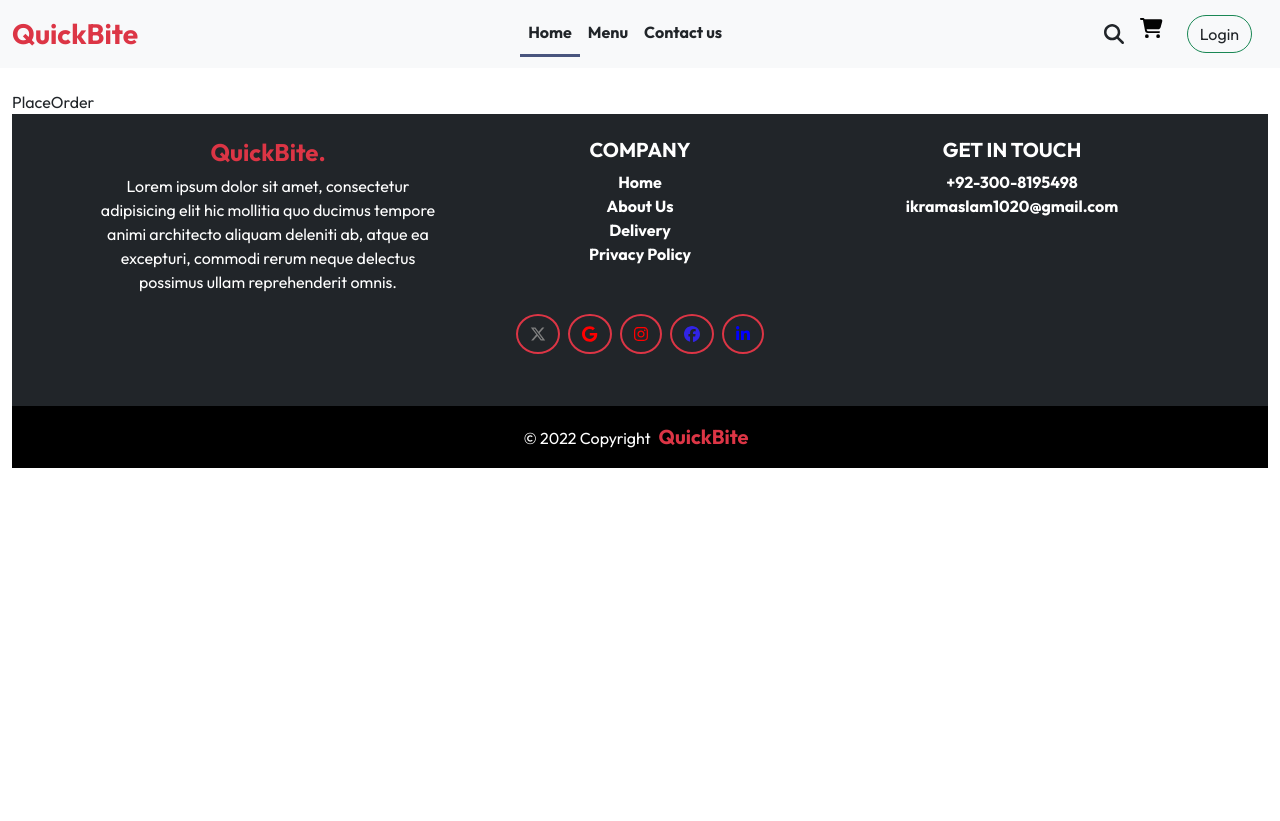
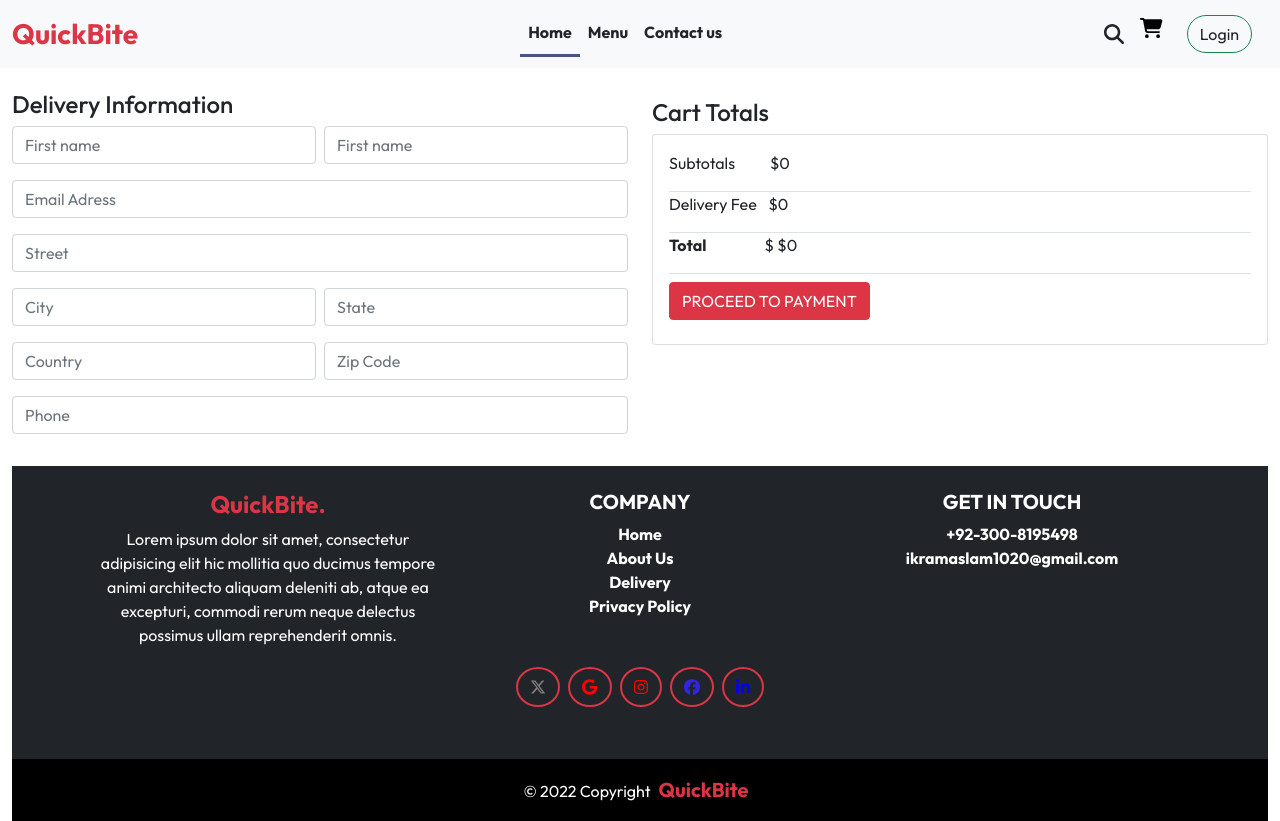
Before and after one commit to chikram/QickBite, a React (Create React App) app: page /order in a window 1280 px wide. Before the commit the page ends 800 px from the top, so only its background shows below. Built offline with nearby package versions, Linux system fonts and the light colour scheme.

Commit message:
creating Place Order Page

```diff
--- a/src/pages/Cart/Cart.jsx
+++ b/src/pages/Cart/Cart.jsx
@@ -1,10 +1,11 @@
 import { StoreContext } from "../../context/StoreContext";
 import "./Cart.css";
 import React, { useContext } from "react";
-
+import { useNavigate } from "react-router-dom";
 const Cart = () => {
   const { cartItems, food_list, removeFromCart, getTotalCartAmount } =
     useContext(StoreContext);
+  const navigate = useNavigate();
   return (
     <>
       <table className="table mb-5 table-responsive">
@@ -57,17 +58,22 @@ const Cart = () => {
               </div>
               <div className="d-flex border-bottom">
                 <p className="card-text">Delivery Fee</p>
-                <p style={{ paddingLeft: "2%" }}>${5}</p>
+                <p style={{ paddingLeft: "2%" }}>
+                  ${getTotalCartAmount() === 0 ? 0 : 5}
+                </p>
               </div>
               <div className="d-flex  border-bottom">
                 <p className="card-text fw-bold">Total</p>
                 <p style={{ paddingLeft: "10%" }}>
-                  ${getTotalCartAmount() + 5}
+                  ${getTotalCartAmount() === 0 ? 0 : getTotalCartAmount() + 5}
                 </p>
               </div>
-              <a href="#" className="btn btn-danger my-2 btn-total">
+              <button
+                className="btn btn-danger my-2 btn-total"
+                onClick={() => navigate("/order")}
+              >
                 PROCEED TO CHECKOUT
-              </a>
+              </button>
             </div>
           </div>
         </div>
--- a/src/pages/PlaceOrder/PlaceOrder.css
+++ b/src/pages/PlaceOrder/PlaceOrder.css
@@ -0,0 +1,10 @@
+@media only screen and (min-width: 322px) and (max-width: 576px) {
+  .place-order {
+    margin-top: 15%;
+  }
+}
+@media only screen and (min-width: 556px) and (max-width: 768px) {
+  .place-order {
+    margin-top: 10%;
+  }
+}
--- a/src/pages/PlaceOrder/PlaceOrder.jsx
+++ b/src/pages/PlaceOrder/PlaceOrder.jsx
@@ -1,8 +1,115 @@
+import { StoreContext } from "../../context/StoreContext";
 import "./PlaceOrder.css";
-import React from "react";
+import React, { useContext } from "react";
 
 const PlaceOrder = () => {
-  return <div>PlaceOrder</div>;
+  const { getTotalCartAmount } = useContext(StoreContext);
+  return (
+    <>
+      <div className="row place-order">
+        <div className="col mb-3">
+          <h4>Delivery Information</h4>
+          <form>
+            <div className="mb-3 d-flex">
+              <input
+                type="text"
+                className="form-control"
+                id="name"
+                aria-describedby="emailHelp"
+                placeholder="First name"
+              />
+              <input
+                type="text"
+                className="form-control ms-2"
+                id="name"
+                aria-describedby="emailHelp"
+                placeholder="First name"
+              />
+            </div>
+            <div className="mb-3">
+              <input
+                class="form-control"
+                type="text"
+                placeholder="Email Adress"
+                aria-label="default input example"
+              />
+            </div>
+            <div className="mb-3">
+              <input
+                class="form-control"
+                type="text"
+                placeholder="Street"
+                aria-label="default input example"
+              />
+            </div>
+            <div className="mb-3 d-flex">
+              <input
+                type="text"
+                className="form-control"
+                aria-label="default input example"
+                placeholder="City"
+              />
+              <input
+                type="text"
+                className="form-control ms-2"
+                aria-label="default input example"
+                placeholder="State"
+              />
+            </div>
+            <div className="mb-3 d-flex">
+              <input
+                type="text"
+                className="form-control"
+                aria-label="default input example"
+                placeholder="Country"
+              />
+              <input
+                type="text"
+                className="form-control ms-2"
+                id="Zip Code"
+                aria-label="default input example"
+                placeholder="Zip Code"
+              />
+            </div>
+            <div className="mb-3">
+              <input
+                class="form-control"
+                type="text"
+                placeholder="Phone"
+                aria-label="default input example"
+              />
+            </div>
+          </form>
+        </div>
+        <div className="col-6 w-50 my-2">
+          <h4>Cart Totals</h4>
+          <div className="card mb-5">
+            <div className="card-body">
+              <div className="d-flex border-bottom">
+                <p className="card-text ">Subtotals</p>
+                <p style={{ paddingLeft: "6%" }}> ${getTotalCartAmount()}</p>
+              </div>
+              <div className="d-flex border-bottom">
+                <p className="card-text">Delivery Fee</p>
+                <p style={{ paddingLeft: "2%" }}>
+                  ${getTotalCartAmount() === 0 ? 0 : 5}
+                </p>
+              </div>
+              <div className="d-flex  border-bottom">
+                <p className="card-text fw-bold">Total</p>
+                <p style={{ paddingLeft: "10%" }}>
+                  $ ${getTotalCartAmount() === 0 ? 0 : getTotalCartAmount() + 5}
+                </p>
+              </div>
+              <button className="btn btn-danger my-2 btn-total">
+                PROCEED TO PAYMENT
+              </button>
+            </div>
+          </div>
+        </div>
+      </div>
+    </>
+  );
 };
 
 export default PlaceOrder;
```
